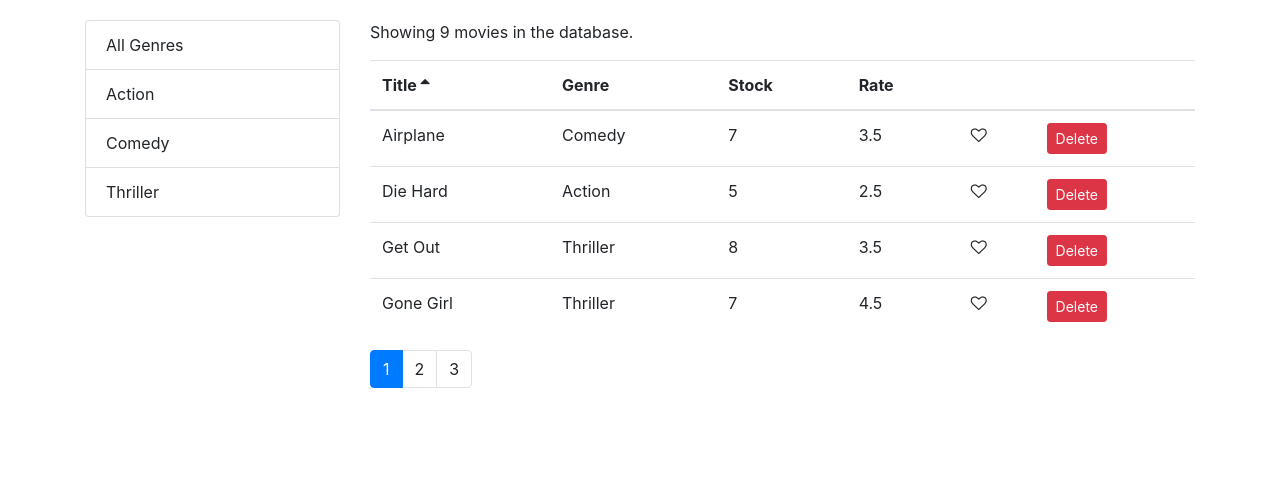
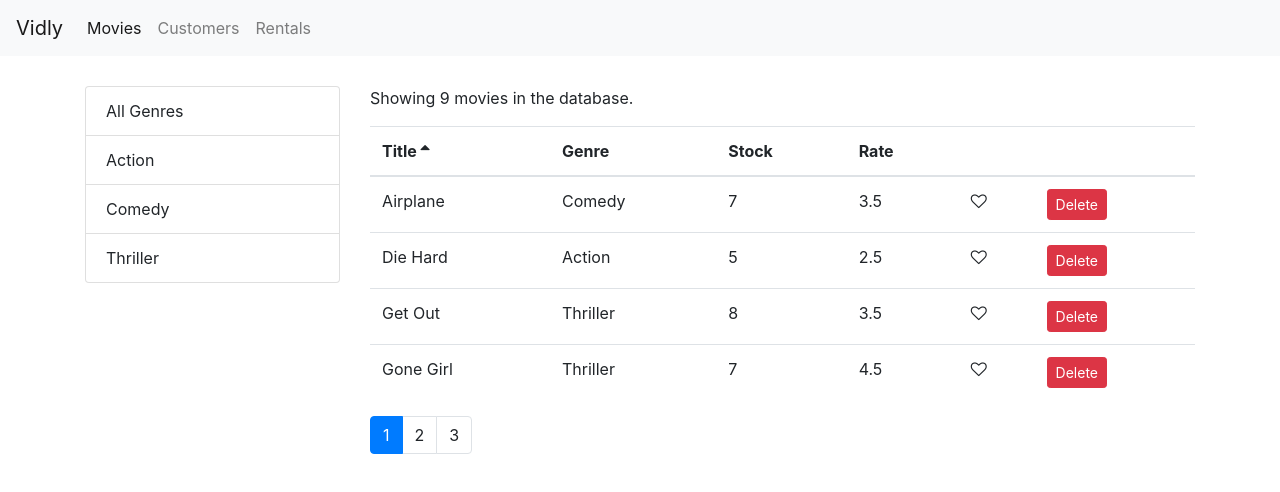
Before and after one commit to kevinsbstn4/vidly--router, a React (Create React App) app: page /movies in a window 1280 px wide. Shown: the top 492 px of the page. Built offline with nearby package versions, Linux system fonts and the light colour scheme.

Commit message:
Adding the Navbar

```diff
--- a/src/App.js
+++ b/src/App.js
@@ -5,10 +5,13 @@
 import Customers from "./components/customers";
 import Rentals from "./components/rentals";
 import NotFound from "./components/notFound";
+import NavBar from "./components/navBar";
 
 class App extends Component {
   render() {
     return (
+      <React.Fragment>
+        <NavBar />
         <main className="container">
           <Switch>
             <Route path="/movies" component={Movies} />
@@ -19,6 +22,7 @@
             <Redirect to="/not-found" />
           </Switch>
         </main>
+      </React.Fragment>
     );
   }
 }
--- /dev/null
+++ b/src/components/navBar.jsx
@@ -0,0 +1,38 @@
+import React from "react";
+import { Link, NavLink } from "react-router-dom";
+
+const NavBar = () => {
+  return (
+    <nav className="navbar navbar-expand-lg navbar-light bg-light">
+      <Link className="navbar-brand" to="/">
+        Vidly
+      </Link>
+      <button
+        className="navbar-toggler"
+        type="button"
+        data-toggle="collapse"
+        data-target="#navbarNavAltMarkup"
+        aria-controls="navbarNavAltMarkup"
+        aria-expanded="false"
+        aria-label="Toggle navigation"
+      >
+        <span className="navbar-toggler-icon" />
+      </button>
+      <div className="collapse navbar-collapse" id="navbarNavAltMarkup">
+        <div className="navbar-nav">
+          <NavLink className="nav-item nav-link" to="/movies">
+            Movies
+          </NavLink>
+          <NavLink className="nav-item nav-link" to="/customers">
+            Customers
+          </NavLink>
+          <NavLink className="nav-item nav-link" to="/rentals">
+            Rentals
+          </NavLink>
+        </div>
+      </div>
+    </nav>
+  );
+};
+
+export default NavBar;
--- a/src/components/rentals.jsx
+++ b/src/components/rentals.jsx
@@ -0,0 +1,7 @@
+import React from "react";
+
+const Rentals = () => {
+  return <h1>Rentals</h1>;
+};
+
+export default Rentals;
--- a/src/index.css
+++ b/src/index.css
@@ -1,7 +1,11 @@
 body {
   margin: 0;
-  padding: 20px 0 0 0;
+  padding: 0 0 0 0;
   font-family: sans-serif;
+}
+
+.navbar {
+  margin-bottom: 30px;
 }
 
 .clickable {
```
Lines whose indentation alone changed are shown as unchanged.
